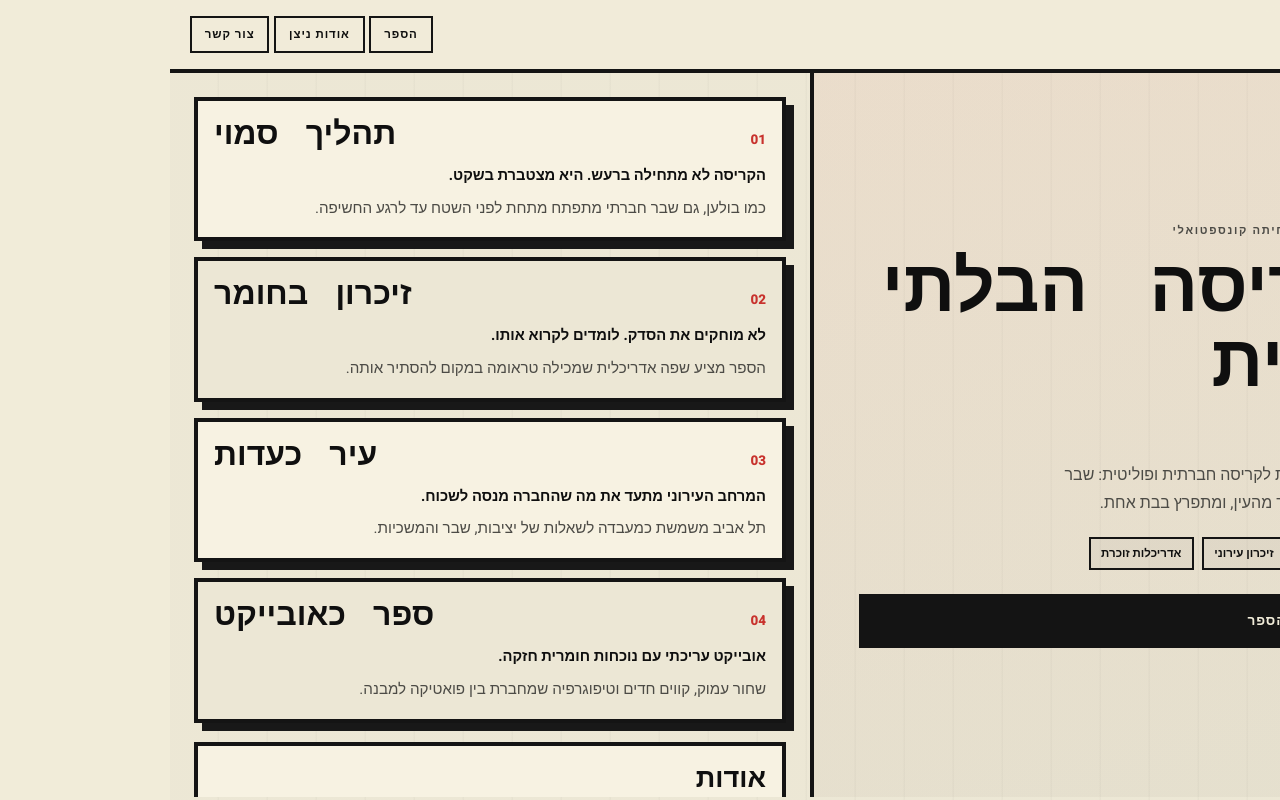
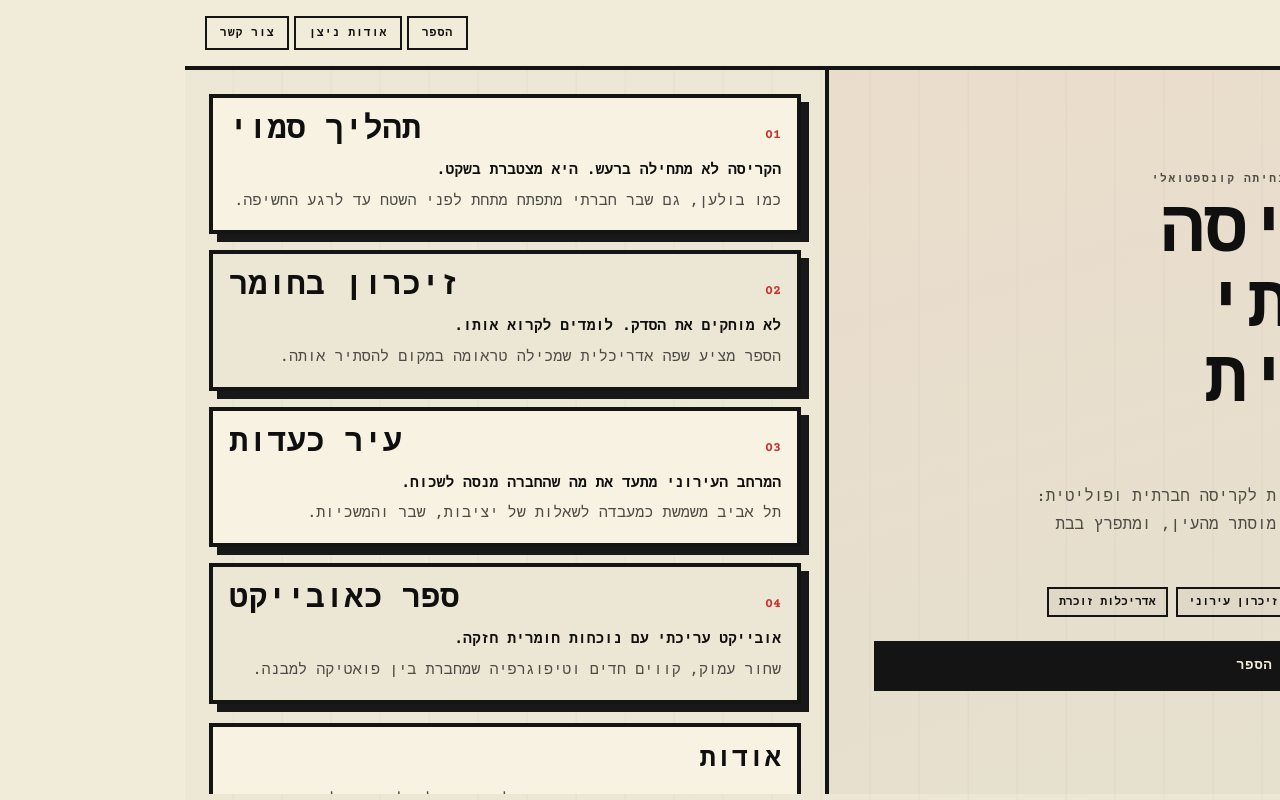
Before and after one commit to omerlevyk/langingpage, a React (Vite) app: page / in a window 1280 px wide. Built offline with nearby package versions, Linux system fonts and the light colour scheme.

Commit message:
new font

```diff
--- a/src/styles.css
+++ b/src/styles.css
@@ -1,4 +1,4 @@
-@import url('https://fonts.googleapis.com/css2?family=Rubik+Mono+One&family=Heebo:wght@400;500;700;800&display=swap');
+@import url('https://fonts.googleapis.com/css2?family=Courier+Prime:wght@400;700&display=swap');
 
 :root {
   --paper: #f1ecd9;
@@ -28,7 +28,7 @@ html {
 body {
   background: var(--paper);
   color: var(--ink);
-  font-family: 'Heebo', sans-serif;
+  font-family: 'Courier Prime', monospace;
 }
 
 a {
@@ -59,7 +59,7 @@ a {
 
 .logo-mark {
   text-decoration: none;
-  font-family: 'Rubik Mono One', sans-serif;
+  font-family: 'Courier Prime', monospace;
   font-size: clamp(1rem, 2vw, 1.2rem);
   letter-spacing: 0.02em;
 }
@@ -109,7 +109,7 @@ a {
 
 .hero-title {
   margin: 0.8rem 0 0;
-  font-family: 'Rubik Mono One', sans-serif;
+  font-family: 'Courier Prime', monospace;
   font-size: clamp(2rem, 8vw, 4.5rem);
   line-height: 1.04;
   max-width: 11ch;
@@ -193,7 +193,7 @@ a {
 .book-card h2 {
   margin: 0;
   font-size: clamp(1.3rem, 3.4vw, 2rem);
-  font-family: 'Rubik Mono One', sans-serif;
+  font-family: 'Courier Prime', monospace;
   line-height: 1.1;
 }
 
@@ -228,7 +228,7 @@ a {
 .about-block h3,
 .contact-block h3 {
   margin: 0;
-  font-family: 'Rubik Mono One', sans-serif;
+  font-family: 'Courier Prime', monospace;
   font-size: clamp(1.2rem, 3vw, 1.7rem);
 }
 
```
